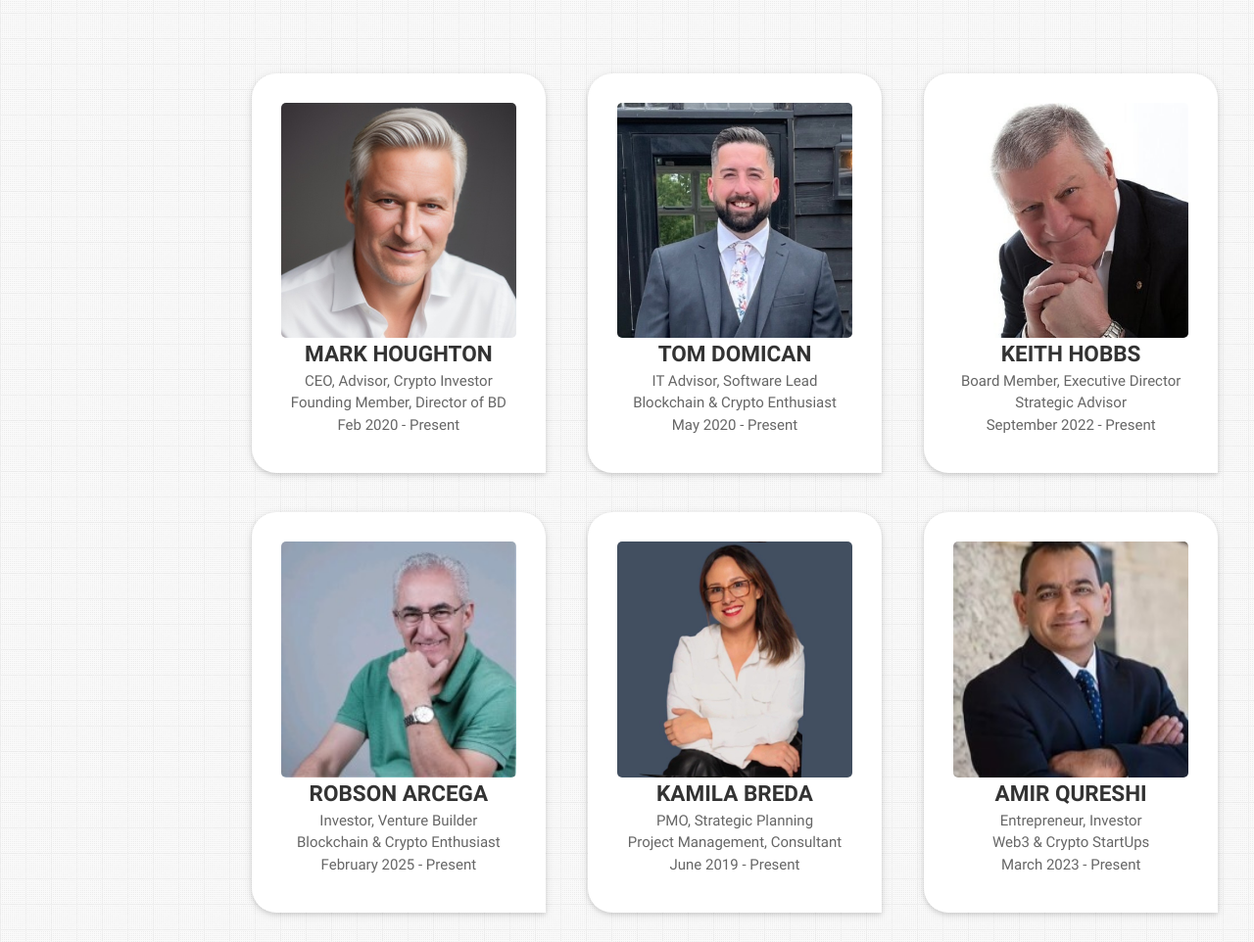
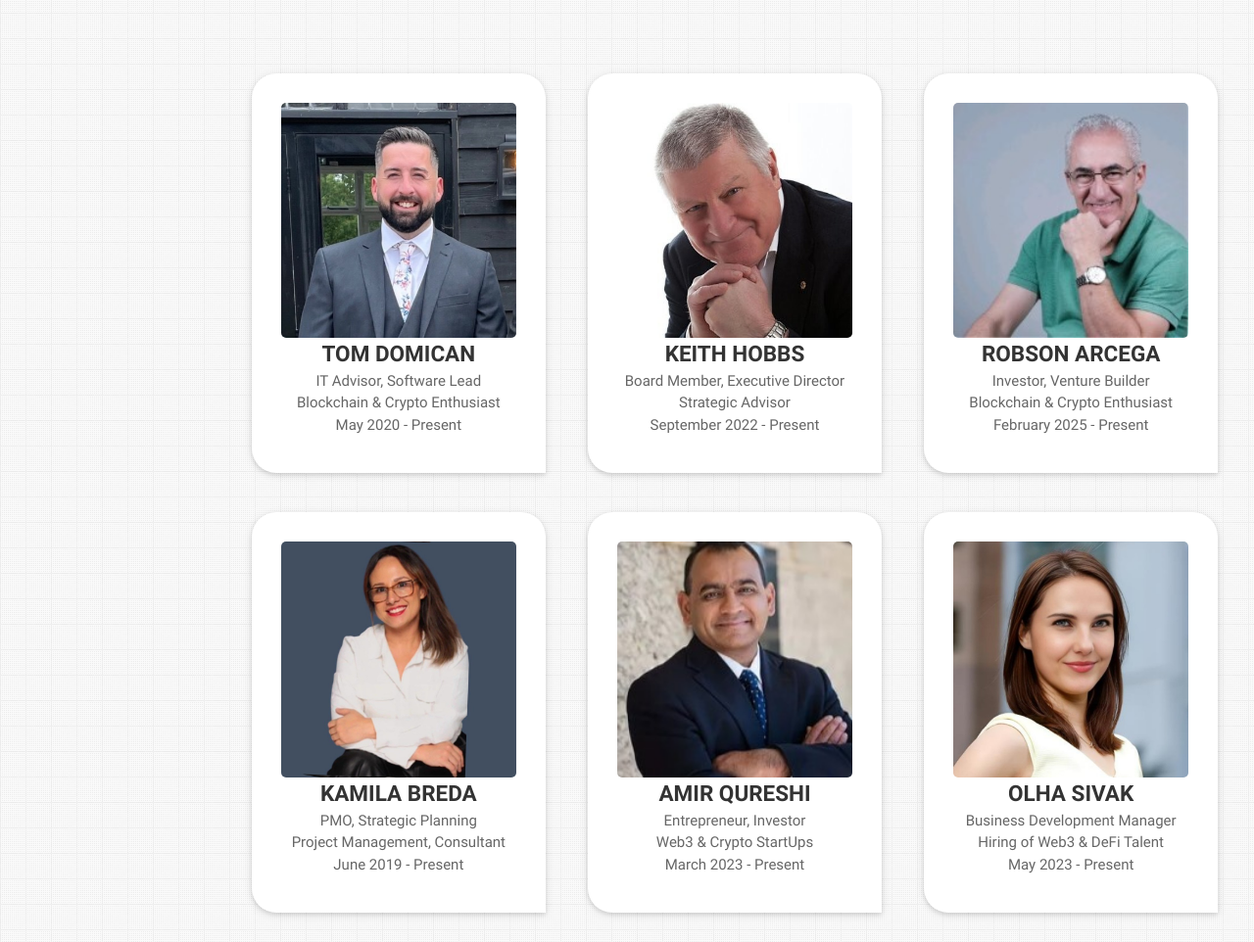
Before and after one commit to Dredsoft-Labs/dashboard, a plain HTML site: page index.html in a window 1280 px wide. Shown: the part 7319-8281 px from the top of the page at 98% size. Drawn offline with nearby package versions, Linux system fonts and the light colour scheme; animation ran at ten frames a second.

Commit message:
Updated Teams

```diff
--- a/index.html
+++ b/index.html
@@ -2057,20 +2057,6 @@ i.fa-solid.fa-handshake.small {
                 <div class="col s12 m6 l4">
                     <div class="cardofteam">
                         <div class="team-card">
-                            <img src="assets/img/Mark-Houghton.jpeg" alt="Team Member" class="team-img">
-                            <h3 class="team-name">Mark Houghton</h3>
-                            <p class="team-desc">
-                                CEO, Advisor, Crypto Investor<br>
-                                Founding Member, Director of BD<br>
-                                Feb 2020 - Present
-                            </p>
-                        </div>
-                    </div>
-                </div>
-
-                <div class="col s12 m6 l4">
-                    <div class="cardofteam">
-                        <div class="team-card">
                             <img src="assets/img/Tom-Domican.jpg" alt="Team Member" class="team-img">
                             <h3 class="team-name">Tom Domican</h3>
                             <p class="team-desc">
@@ -2135,9 +2121,7 @@ i.fa-solid.fa-handshake.small {
                         </div>
                     </div>
                 </div>
-
-                <!-- Extra cards (initially hidden) -->
-                <div class="col s12 m6 l4 extra-cards">
+                <div class="col s12 m6 l4">
                     <div class="cardofteam">
                         <div class="team-card">
                              <img src="assets/img/Olha-Sivak.jpg" alt="Team Member" class="team-img">
@@ -2150,6 +2134,8 @@ i.fa-solid.fa-handshake.small {
                         </div>
                     </div>
                 </div>
+
+                <!-- Extra cards (initially hidden) -->
                 <div class="col s12 m6 l4 extra-cards">
                     <div class="cardofteam">
                         <div class="team-card">
```
